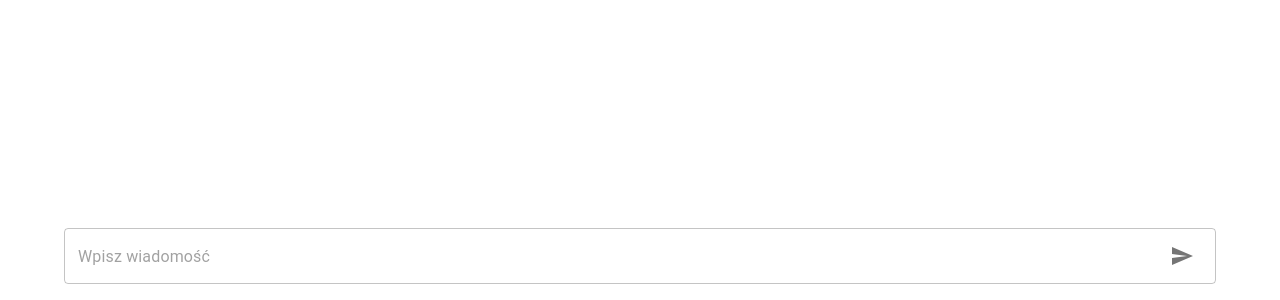
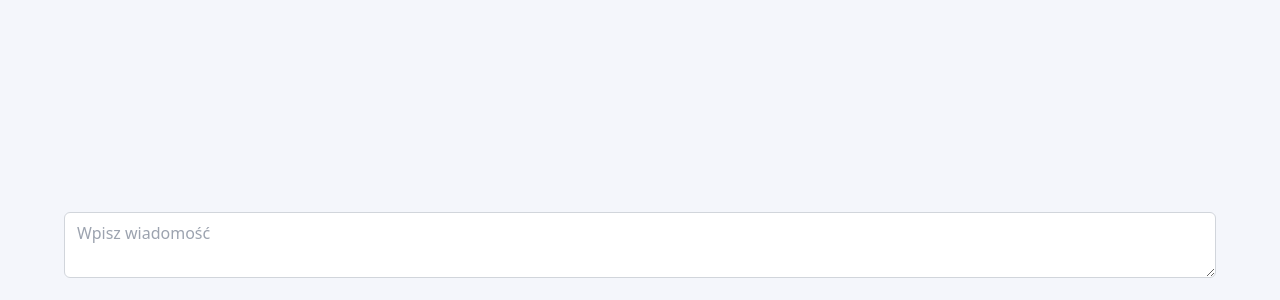
Before and after one commit to Stasnislau/mObywatel, a React (Vite) app: page / in a window 1280 px wide. Shown: the part 500-800 px from the top of the page. Built offline with nearby package versions, Linux system fonts and the light colour scheme.

Commit message:
design system setup

```diff
--- a/package.json
+++ b/package.json
@@ -25,9 +25,13 @@
     "@typescript-eslint/eslint-plugin": "^6.0.0",
     "@typescript-eslint/parser": "^6.0.0",
     "@vitejs/plugin-react-swc": "^3.3.2",
+    "autoprefixer": "^10.4.16",
     "eslint": "^8.45.0",
     "eslint-plugin-react-hooks": "^4.6.0",
     "eslint-plugin-react-refresh": "^0.4.3",
+    "postcss": "^8.4.31",
+    "sass": "^1.69.4",
+    "tailwindcss": "^3.3.3",
     "typescript": "^5.0.2",
     "vite": "^4.4.5"
   }
--- /dev/null
+++ b/postcss.config.js
@@ -0,0 +1,6 @@
+export default {
+  plugins: {
+    tailwindcss: {},
+    autoprefixer: {},
+  }
+}
--- a/src/components/Chats/inputBox/index.tsx
+++ b/src/components/Chats/inputBox/index.tsx
@@ -1,12 +1,7 @@
 import { useContext, useEffect, useState } from "react";
 import { Context } from "../../../App";
 import React from "react";
-import {
-    Box,
-    IconButton,
-    InputAdornment,
-    TextField,
-} from "@mui/material";
+import { Box, IconButton, InputAdornment, TextField } from "@mui/material";
 import { Send } from "@mui/icons-material";
 import { observer } from "mobx-react-lite";
 import { FormControl } from "@mui/material";
@@ -25,18 +20,18 @@ const InputBox = observer(({ onSend, text, setText }: InputBoxProps) => {
     onSend();
   };
 
-
   const handleKeyDown = (event: React.KeyboardEvent) => {
     if (event.key === "Enter" && text.trim() !== "") {
       handleSend();
     }
   };
   return (
-        <Box sx={{
+    <Box
+      sx={{
         width: 0.9,
-        }}>
-
-            <FormControl
+      }}
+    >
+      {/* <FormControl
                 fullWidth
                 sx={{
                     "&.MuiFormControl-root": {
@@ -65,7 +60,15 @@ const InputBox = observer(({ onSend, text, setText }: InputBoxProps) => {
                         ),
                     }}
                 />
-            </FormControl>
+            </FormControl> */}
+      <textarea
+        value={text}
+        onChange={(event) => setText(event.target.value)}
+        onKeyDown={handleKeyDown}
+        placeholder="Wpisz wiadomość"
+        className="w-full"
+        rows={2}
+      />
     </Box>
   );
 });
--- a/src/index.css
+++ /dev/null
@@ -1,43 +0,0 @@
-:root {
-  font-family: Inter, system-ui, Avenir, Helvetica, Arial, sans-serif;
-  line-height: 1.5;
-  font-weight: 400;
-  background-color: #ffffff;
-  color: "black";
-  width: 100%;
-  height: 100%;
-
-  font-synthesis: none;
-  text-rendering: optimizeLegibility;
-  -webkit-font-smoothing: antialiased;
-  -moz-osx-font-smoothing: grayscale;
-  -webkit-text-size-adjust: 100%;
-
-  --color-primary: #277fbd;
-}
-
-body {
-  margin: 0;
-  display: flex;
-  place-items: center;
-  min-width: 320px;
-  min-height: 100vh;
-}
-
-@font-face {
-  font-family: "Robot";
-  src: url("/fonts/Roboto-Regular.ttf");
-}
-
-::-webkit-scrollbar {
-  width: 0.2rem;
-}
-
-::-webkit-scrollbar-track {
-  box-shadow: inset 0 0 6px rgba(0, 0, 0, 0.3);
-}
-
-::-webkit-scrollbar-thumb {
-  background-color: darkgrey;
-  outline: 1px solid slategrey;
-}
--- /dev/null
+++ b/src/index.scss
@@ -0,0 +1,113 @@
+@tailwind base;
+@tailwind components;
+@tailwind utilities;
+
+* {
+  box-sizing: border-box;
+}
+
+@layer base {
+  body {
+    @apply bg-background text-slate-900 transition-colors duration-300 ease-in-out;
+  }
+
+  h1 {
+    @apply text-4xl font-bold my-2;
+  }
+
+  h2 {
+    @apply text-3xl font-semibold my-2;
+  }
+
+  h3 {
+    @apply text-2xl font-semibold my-2;
+  }
+
+  h4 {
+    @apply text-xl font-semibold my-2;
+  }
+
+  h5 {
+    @apply text-lg font-semibold my-2;
+  }
+
+  h6 {
+    @apply text-base font-semibold my-2;
+  }
+
+  p {
+    @apply text-base my-2;
+  }
+
+  a {
+    @apply text-green-700 underline;
+  }
+
+  select,
+  input[type="text"],
+  input[type="password"],
+  input[type="email"],
+  input[type="number"],
+  input[type="tel"],
+  input[type="search"],
+  input[type="date"],
+  input[type="datetime-local"],
+  textarea {
+    @apply border border-gray-300
+      rounded-md px-3 py-2 text-base focus:outline-none
+      focus:ring-2 focus:ring-primary-400 focus:border-transparent bg-white dark:bg-gray-800;
+  }
+
+  select {
+    @apply cursor-pointer;
+  }
+
+  select:focus > option:hover {
+    @apply bg-primary-800 text-white;
+
+    &:hover {
+      @apply bg-primary-700;
+    }
+  }
+
+  input[type="checkbox"],
+  input[type="radio"] {
+    @apply accent-primary-800 rounded-sm h-6 w-6 mr-2 cursor-pointer;
+  }
+
+  input[type="range"] {
+    @apply accent-primary-800 bg-white rounded-sm
+     h-1 cursor-pointer;
+  }
+
+  button {
+    @apply bg-gradient-to-b
+      text-white rounded-md px-3 py-2 text-base focus:outline-none
+      focus:ring-2 focus:border-transparent
+     transition-colors duration-300 ease-in-out;
+
+    &.primary {
+      @apply from-primary-500 to-primary-400 focus:ring-primary-400 hover:from-primary-500 hover:to-primary-400;
+    }
+
+    &.secondary {
+      @apply from-gray-600 to-gray-700 focus:ring-gray-600 hover:from-gray-700 hover:to-gray-800;
+    }
+
+    &.tertiary {
+      @apply from-blue-600 to-blue-700 focus:ring-blue-600 hover:from-blue-700 hover:to-blue-800;
+    }
+
+    &.danger {
+      @apply from-red-600 to-red-700 focus:ring-red-600 hover:from-red-700 hover:to-red-800;
+    }
+
+    &.success {
+      @apply from-green-500 to-green-600 focus:ring-green-500 hover:from-green-600 hover:to-green-700;
+    }
+
+    &.warning {
+      @apply from-yellow-500 to-yellow-600 focus:ring-yellow-500 hover:from-yellow-600 hover:to-yellow-700;
+    }
+  }
+}
--- /dev/null
+++ b/tailwind.config.js
@@ -0,0 +1,25 @@
+/** @type {import('tailwindcss').Config} */
+export default {
+  darkMode: 'class',
+  content: ["./src/**/*.{html,js,ts,jsx,tsx}"],
+  theme: {
+    extend: {
+      colors: {
+        'background': '#f4f6fb',
+        'primary': {
+          50: '#f2f9ff',
+          100: '#e6f2ff',
+          200: '#bfdeff',
+          300: '#99caff',
+          400: '#4da0ff',
+          500: '#024a94',
+          600: '#023e7d',
+          700: '#02336b',
+          800: '#022a5c',
+          900: '#02214e',
+        }
+      }
+    },
+  },
+  plugins: []
+}
```
Also changed, not shown: src/main.tsx (+7 -7 lines), 1 other file (tests, documents, lock files or other folders). Lines whose indentation alone changed are shown as unchanged.
